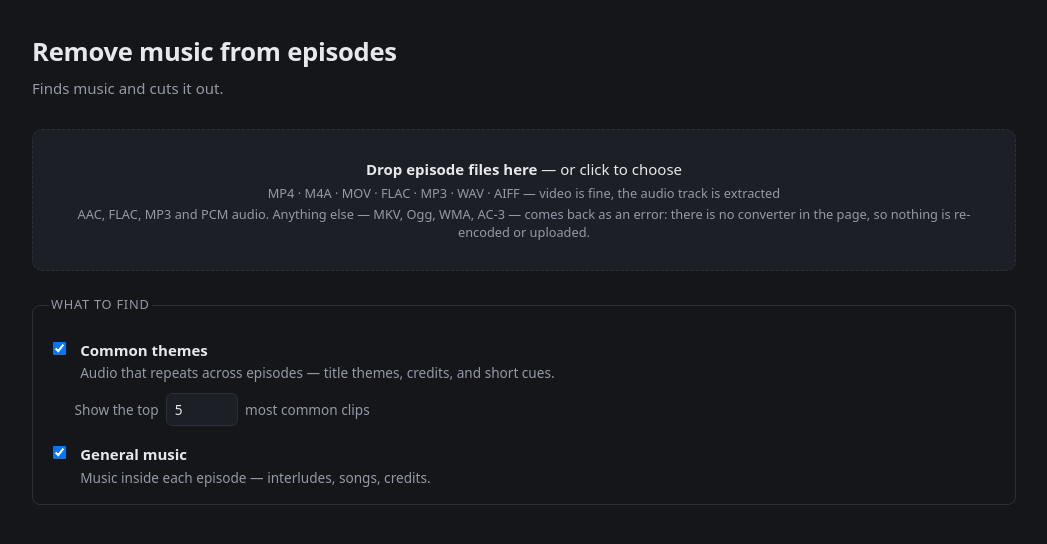
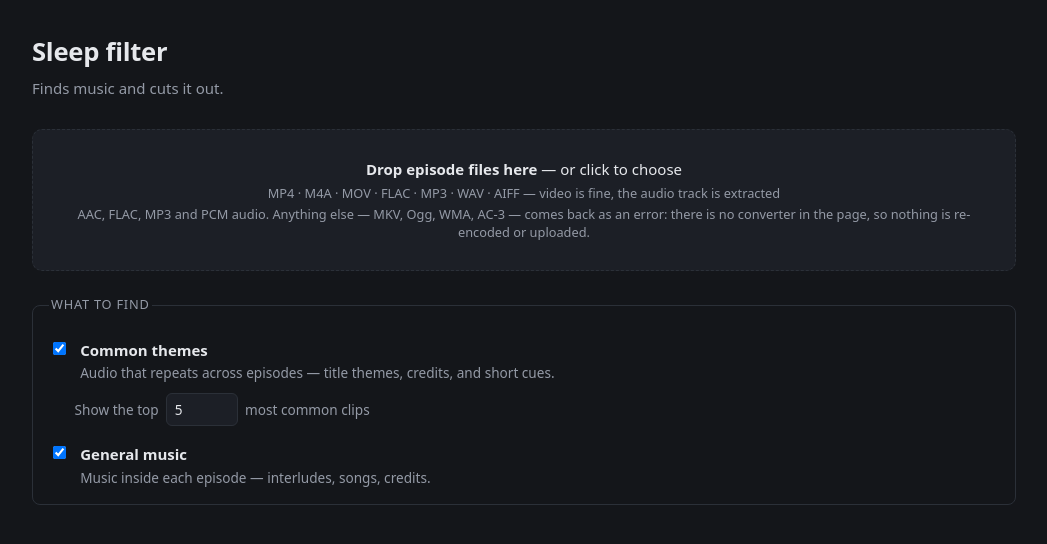
Before and after one commit to madelynnblue/sleep-filter, a website with bundled scripts: page app/index.html in a window 1280 px wide. Shown: the whole page, without its empty margins (116-1163 px from the left). Built offline with nearby package versions, Linux system fonts and the light colour scheme.

Commit message:
rename the page to Sleep filter
The title and h1 still described the mechanism ("Remove music from
episodes"). The project has a name now; use it.

```diff
--- a/app/index.html
+++ b/app/index.html
@@ -3,7 +3,7 @@
 <head>
 <meta charset="utf-8">
 <meta name="viewport" content="width=device-width, initial-scale=1">
-<title>Remove music from episodes</title>
+<title>Sleep filter</title>
 <link rel="stylesheet" href="./style.css">
 <link rel="icon" type="image/svg+xml" href="./favicon.svg">
 <link rel="icon" type="image/png" sizes="32x32" href="./favicon-32.png">
@@ -12,7 +12,7 @@
 <body>
 
 <header>
-  <h1>Remove music from episodes</h1>
+  <h1>Sleep filter</h1>
   <p class="sub">
     Finds music and cuts it out.
   </p>
```
